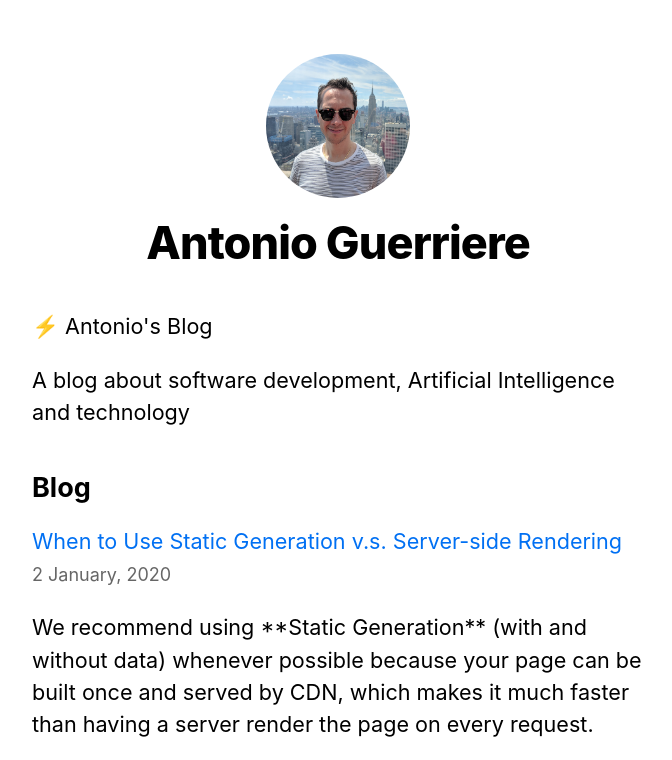
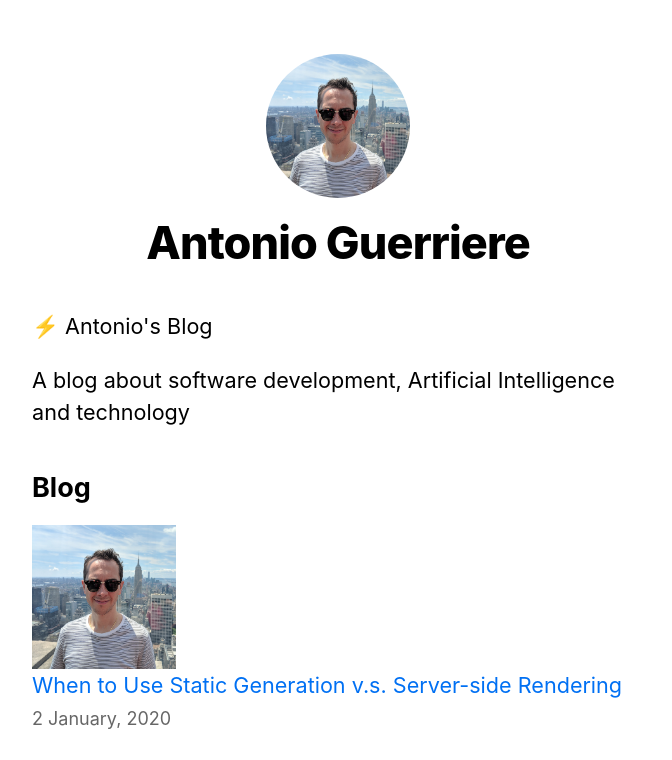
Before and after one commit to AGuerriere/antonio-blog, a Next.js app: page / in a window 1280 px wide. Shown: the top 760 px of the page, without its empty margins (302-974 px from the left). Built offline with nearby package versions, Linux system fonts and the light colour scheme.

Commit message:
added image banner to front page

```diff
--- a/pages/index.js
+++ b/pages/index.js
@@ -4,6 +4,7 @@ import utilStyles from '../styles/utils.module.css';
 import { getSortedPostsData } from '../lib/posts';
 import Link from 'next/link';
 import Date from '../components/date';
+import Image from 'next/image';
 
 
 export async function getStaticProps() {
@@ -30,8 +31,16 @@ export default function Home( {allPostsData} ) {
       <section className={`${utilStyles.headingMd} ${utilStyles.padding1px}`}>
         <h2 className={utilStyles.headingLg}>Blog</h2>
         <ul className={utilStyles.list}>
-          {allPostsData.map(({ id, date, title, intro }) => (
+          {allPostsData.map(({ id, date, title, intro, coverImage }) => (
             <li className={utilStyles.listItem} key={id}>
+            <Image
+              priority
+              src={coverImage}
+              // className={utilStyles.borderCircle}
+              height={144}
+              width={144}
+              alt=""
+            />
             <Link href={`/posts/${id}`}>{title}</Link>
             <br />
             <small className={utilStyles.lightText}>
--- a/posts/pre-rendering.md
+++ b/posts/pre-rendering.md
@@ -2,6 +2,7 @@
 title: 'Two Forms of Pre-rendering'
 date: '2020-01-01'
 intro: 'Next.js has two forms of pre-rendering: **Static Generation** and **Server-side Rendering**. The difference is in **when** it generates the HTML for a page.'
+coverImage: '/images/posts-images/profile1.jpg'
 ---
 
 Next.js has two forms of pre-rendering: **Static Generation** and **Server-side Rendering**. The difference is in **when** it generates the HTML for a page.
--- a/posts/ssg-ssr.md
+++ b/posts/ssg-ssr.md
@@ -2,6 +2,7 @@
 title: 'When to Use Static Generation v.s. Server-side Rendering'
 date: '2020-01-02'
 intro: 'We recommend using **Static Generation** (with and without data) whenever possible because your page can be built once and served by CDN, which makes it much faster than having a server render the page on every request.'
+coverImage: '/images/posts-images/profile1.jpg'
 ---
 
 We recommend using **Static Generation** (with and without data) whenever possible because your page can be built once and served by CDN, which makes it much faster than having a server render the page on every request.
```
Also changed, not shown: public/images/posts-images/profile.png (added), public/images/posts-images/profile1.jpg (added).
